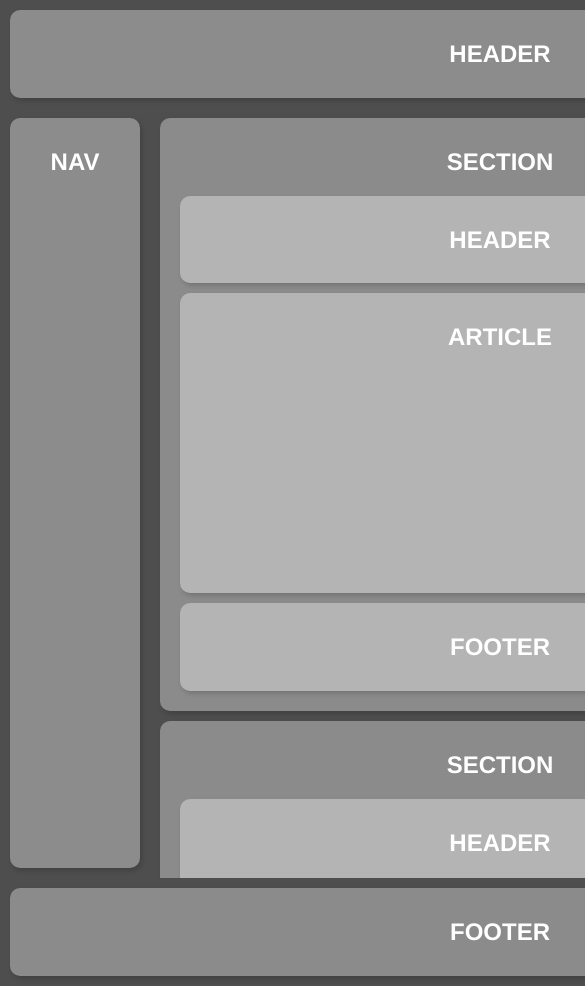
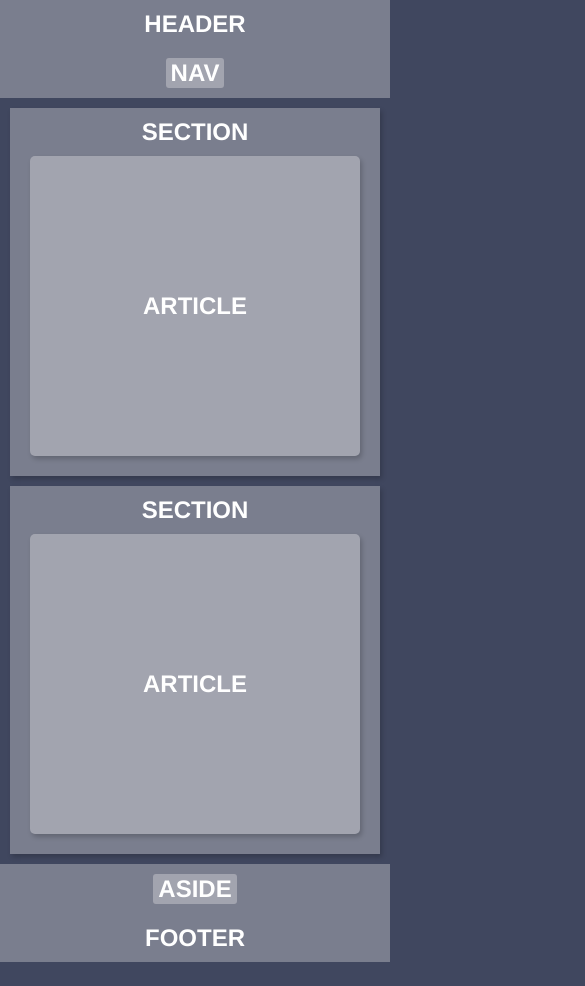
Before and after one commit to ezequielwish/layout-pizza, a plain HTML site: page index.html in a window 390 px wide. Shown: the top 986 px of the page, 585 px wide, since content can reach past the window. After the commit the page ends 962 px from the top, so only its background shows below. Drawn offline with Linux system fonts and the light colour scheme.

Commit message:
Adaptative to mobile devices

```diff
--- a/assets/css/style.css
+++ b/assets/css/style.css
@@ -1,57 +1,113 @@
-*{
+@charset "UTF-8";
+
+:root {
+    --color1: rgb(64, 71, 95);
+    --color2: rgba(255, 250, 250, 0.3);
+    --color3: rgba(255, 250, 250, 0.3);
+    --color4: rgba(255, 250, 250, 0.3);
+    --color5: rgba(255, 250, 250, 0.3);
+}
+
+* {
     box-sizing: border-box;
     font-family: Helvetica, sans-serif;
     color: white;
+    padding: 0;
+    margin: 0;
+    border: 0;
 }
 
 *::-webkit-scrollbar {
-    width: 12px;
+    max-width: 12px;
   }
 
 *::-webkit-scrollbar-thumb {
-    background-color: grey;
+    background-color: var(--color2);
     border-radius: 20px;
 }
 
-body{
-    margin: 0px;
-    background-color: rgb(78, 78, 78);
-    display: grid;
+body {
+    background-color: var(--color1);
 }
 
-main{
+main {
     display: flex;
-    justify-content: center;
-    min-height: 640px;
-    width: 100%;
-    height: max-content;
+    flex-direction: row;
+    justify-content: space-between;
 }
 
-header, nav, article, footer, section, aside{
-    background-color: rgba(255, 255, 255, 0.349);
+header, nav, article, footer, section, aside {
     padding: 10px;
-    margin: 10px;
-    border-radius: 10px;
     text-align: center;
-    box-shadow: 2px 3px 5px rgba(0, 0, 0, 0.164);
+    box-shadow: 2px 3px 5px rgba(0, 0, 0, 0.2);
 }
 
-div#scrollable{
-    overflow-y: scroll;
-    max-height: 770px;
-    min-width: 700px;
+header, footer {
+    background-color: var(--color4);
 }
 
-article{
-    height: 300px;
+section {
+    background-color: var(--color2);
 }
 
-section{
-    min-width: 600px;
+article {
+    background-color: var(--color5);
+    min-height: 300px;
+    border-radius: 5px;
 }
 
-nav, aside{
-    min-width: 130px;
+nav, article, section, aside {
+    display: flex;
+    flex-direction: column;
+    justify-content: space-evenly;
+    margin: 10px;
+}
+
+nav > *, aside > * {
+    display: flex;
+    align-items: center;
+    justify-content: center;
+    background-color: var(--color2);
+    padding: 5px;
+    border-radius: 3px;
+}
+
+div#scrollable {
+    overflow-y: scroll;
+    max-height: 750px;
+    width: 700px;
+}
+
+
+nav, aside {
+    background-color: var(--color3);
+    width: 300px;
     height: 750px;
-    width: 100%;
 }
+
+@media (max-width: 800px) {
+
+    header, footer {
+        box-shadow: none;
+    }
+
+    main {
+        flex-direction: column;
+        width: 100%;
+        align-items: center;
+    }
+
+    nav, aside {
+        background-color: var(--color4);
+        margin: 0;
+        flex-direction: row;
+        height: 50px;
+        width: 100%;
+        box-shadow: none;
+    }
+
+    div#scrollable {
+        max-height: none;
+        width: 100%;
+    }
+}
--- a/index.html
+++ b/index.html
@@ -18,19 +18,11 @@
         <div id="scrollable">
             <section>
                 <h2>SECTION</h2>
-                <header><h2>HEADER</h2></header>
                 <article><h2>ARTICLE</h2></article>
-                <footer>
-                    <h2>FOOTER</h2>
-                </footer>
             </section>
             <section>
                 <h2>SECTION</h2>
-                <header><h2>HEADER</h2></header>
                 <article><h2>ARTICLE</h2></article>
-                <footer>
-                    <h2>FOOTER</h2>
-                </footer>
             </section>
         </div>
         <aside>
```
